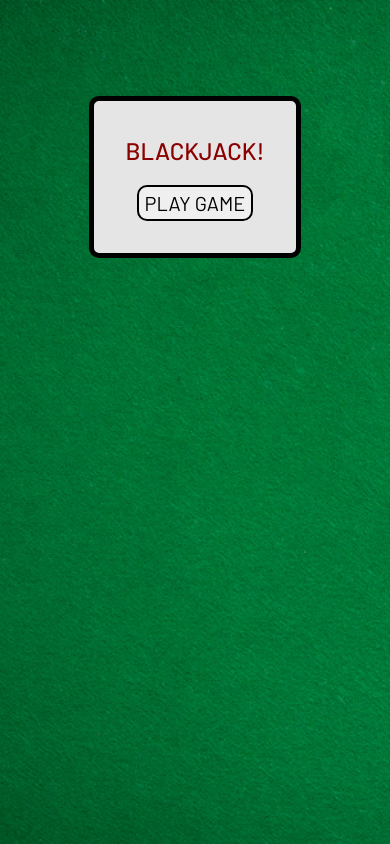
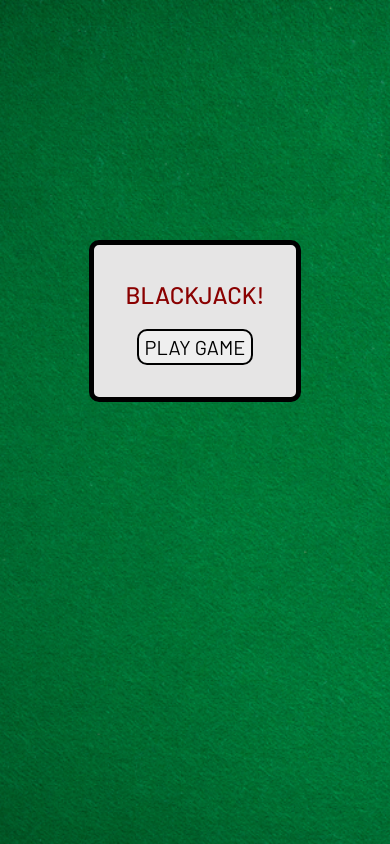
Before and after one commit to MaxPlummer/blackjack-web-game, a plain HTML site: page index.html in a window 390 px wide. Drawn offline with Linux system fonts and the light colour scheme; a web font is replaced by a local one.

Commit message:
Mobile margin updated.

```diff
--- a/index.css
+++ b/index.css
@@ -80,7 +80,7 @@ body {
   body {
     background-size: 100vh;
     min-height: 0;
-    margin-top: 6rem;
+    margin-top: 15rem;
   }
 }
 
```
